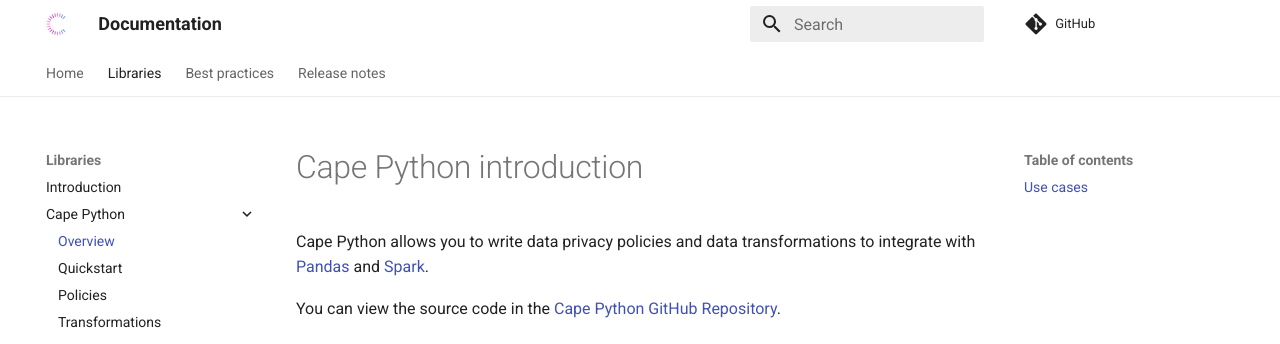
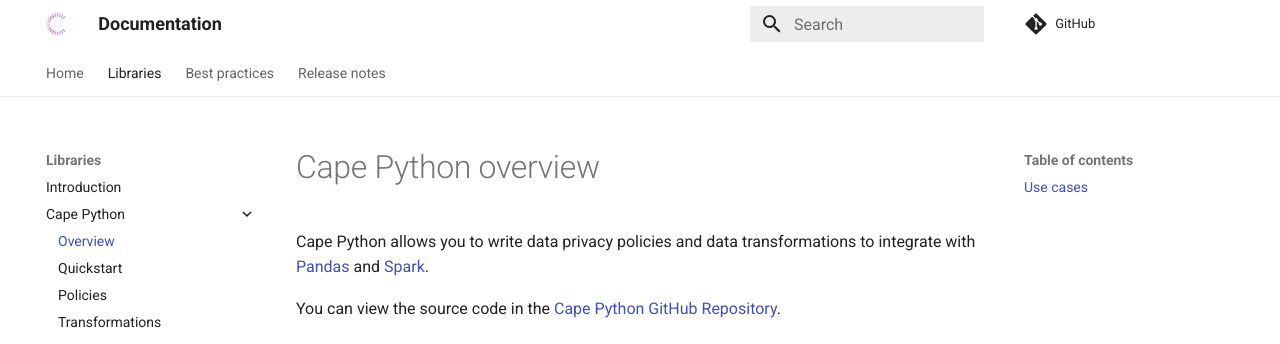
Before and after one commit to capeprivacy/documentation, an MkDocs documentation site: the page built from docs/libraries/cape-python/index.md, in a window 1280 px wide. Shown: the top 344 px of the page. Built offline with MkDocs 1.6.1 and Material for MkDocs 9.7.7, drawn with Linux system fonts in a browser that asks for light colours; comment, search, counter and statistics services are not loaded.

Commit message:
intro -> overview

```diff
--- a/docs/libraries/cape-python/index.md
+++ b/docs/libraries/cape-python/index.md
@@ -1,4 +1,4 @@
-# Cape Python introduction
+# Cape Python overview
 
 Cape Python allows you to write data privacy policies and data transformations to integrate with [Pandas](https://pandas.pydata.org/) and [Spark](https://spark.apache.org/).
 
```
